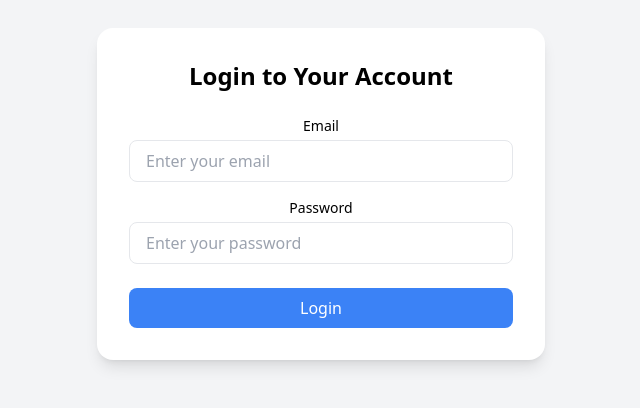
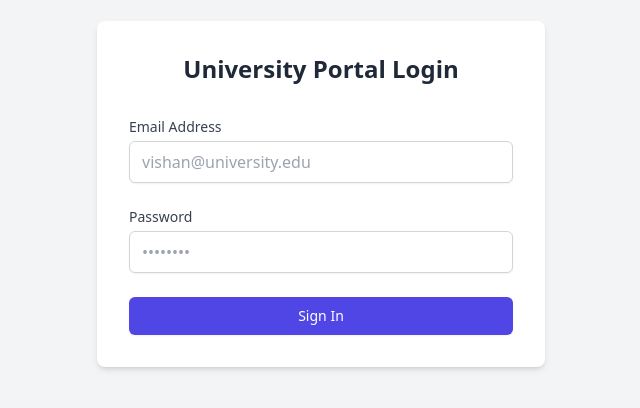
Before and after one commit to rishu458/NewAttend, a React (Create React App) app: page / in a window 1280 px wide. Shown: the part 206-614 px from the top of the page, without its empty margins (319-959 px from the left). Built offline with nearby package versions, Linux system fonts and the light colour scheme.

Commit message:
Login panel updated2

```diff
--- a/src/App.js
+++ b/src/App.js
@@ -1,18 +1,41 @@
-import logo from './logo.svg';
-import './App.css';
+import { BrowserRouter as Router, Routes, Route, Navigate } from 'react-router-dom';
 import 'tailwindcss/tailwind.css';
+
+// Import your components
+import Login from './components/login_panel';
 import Register from './components/Register';
 import RegisterCSV from './components/csv';
 import PasswordReset from './components/change_password';
 import LecturerRegister from './components/Lec_Register';
-import Login from './components/login_panel';
 
+// Mock Dashboard Components (Replace these with your actual files)
+const StudentDashboard = () => <div className="p-10"><h1>Student Dashboard</h1></div>;
+const LecturerDashboard = () => <div className="p-10"><h1>Lecturer Dashboard</h1></div>;
 
 function App() {
   return (
-    <div className="App">
-      <Login />
-    </div>
+    <Router>
+      <div className="App">
+        <Routes>
+          {/* Default Route: Show Login */}
+          <Route path="/" element={<Login />} />
+
+          {/* Dashboard Routes */}
+          <Route path="/student-dashboard" element={<StudentDashboard />} />
+          <Route path="/lecturer-dashboard" element={<LecturerDashboard />} />
+
+          {/* Other Routes
+          <Route path="/register" element={<Register />} />
+          <Route path="/register-csv" element={<RegisterCSV />} />
+          <Route path="/reset-password" element={<PasswordReset />} />
+          <Route path="/lecturer-register" element={<LecturerRegister />} />
+          */}
+
+          {/* Catch-all: Redirect unknown paths back to Login */}
+          <Route path="*" element={<Navigate to="/" />} />
+        </Routes>
+      </div>
+    </Router>
   );
 }
 
--- a/src/components/login_panel.js
+++ b/src/components/login_panel.js
@@ -1,128 +1,93 @@
-import React, { useState } from "react";
+import React, { useState } from 'react';
+import { useNavigate } from 'react-router-dom';
 
-export default function Login() {
+const LoginPanel = () => {
+  const [email, setEmail] = useState('');
+  const [password, setPassword] = useState('');
+  const [error, setError] = useState('');
+  const navigate = useNavigate();
 
-  const [formData, setFormData] = useState({
-    email: "",
-    password: ""
-  });
-
-  const [loading, setLoading] = useState(false);
-  const [error, setError] = useState("");
-  const [success, setSuccess] = useState("");
-
-  // Handle input change
-  const handleChange = (e) => {
-    setFormData({
-      ...formData,
-      [e.target.name]: e.target.value
-    });
-  };
-
-  // Handle form submit
   const handleSubmit = async (e) => {
     e.preventDefault();
-    setLoading(true);
-    setError("");
-    setSuccess("");
+    setError('');
 
     try {
-      const response = await fetch("http://localhost:5000/api/login", {
-        method: "POST",
+      const response = await fetch('http://localhost:5000/api/login', {
+        method: 'POST',
         headers: {
-          "Content-Type": "application/json"
+          'Content-Type': 'application/json',
         },
-        body: JSON.stringify(formData)
+        body: JSON.stringify({ email, password }),
       });
 
       const data = await response.json();
 
-      if (!response.ok) {
-        throw new Error(data.message || "Login failed");
+      if (response.ok) {
+        // 1. Store the token
+        localStorage.setItem("token", data.token);
+
+        // 2. Navigate based on role
+        if (data.role === "lecturer") {
+          navigate("/lecturer-dashboard");
+        } else {
+          navigate("/student-dashboard");
+        }
+      } else {
+        setError(data.message || 'Login failed. Please check your credentials.');
       }
-
-      // Save token (optional)
-      localStorage.setItem("token", data.token);
-
-      // ✅ Show success message instead of navigating
-      setSuccess("Login successful!");
-
-      // navigate("/dashboard"); ❌ commented out
-
     } catch (err) {
-      setError(err.message);
+      setError('Server error. Please try again later.');
     }
-
-    setLoading(false);
   };
 
   return (
-    <div className="min-h-screen flex items-center justify-center bg-gray-100">
-
-      <div className="bg-white p-8 rounded-2xl shadow-lg w-full max-w-md">
-
-        <h2 className="text-2xl font-bold text-center mb-6">
-          Login to Your Account
+    <div className="min-h-screen flex items-center justify-center bg-gray-100 px-4">
+      <div className="max-w-md w-full bg-white rounded-lg shadow-md p-8">
+        <h2 className="text-2xl font-bold text-center text-gray-800 mb-8">
+          University Portal Login
         </h2>
 
-        {/* ❌ Error */}
-        {error && (
-          <p className="text-red-500 text-sm mb-4 text-center">
-            {error}
-          </p>
-        )}
+        <form onSubmit={handleSubmit} className="space-y-6">
+          {error && (
+            <div className="bg-red-50 border-l-4 border-red-500 text-red-700 p-4 mb-4 text-sm">
+              {error}
+            </div>
+          )}
 
-        {/* ✅ Success */}
-        {success && (
-          <p className="text-green-500 text-sm mb-4 text-center">
-            {success}
-          </p>
-        )}
-
-        <form onSubmit={handleSubmit}>
-
-          {/* Email */}
-          <div className="mb-4">
-            <label className="block mb-1 text-sm font-medium">
-              Email
-            </label>
+          <div>
+            <label className="block text-sm font-medium text-gray-700">Email Address</label>
             <input
               type="email"
-              name="email"
               required
-              onChange={handleChange}
-              className="w-full px-4 py-2 border rounded-lg focus:outline-none focus:ring-2 focus:ring-blue-400"
-              placeholder="Enter your email"
+              className="mt-1 block w-full px-3 py-2 border border-gray-300 rounded-md shadow-sm focus:outline-none focus:ring-indigo-500 focus:border-indigo-500"
+              placeholder="vishan@university.edu"
+              value={email}
+              onChange={(e) => setEmail(e.target.value)}
             />
           </div>
 
-          {/* Password */}
-          <div className="mb-6">
-            <label className="block mb-1 text-sm font-medium">
-              Password
-            </label>
+          <div>
+            <label className="block text-sm font-medium text-gray-700">Password</label>
             <input
               type="password"
-              name="password"
               required
-              onChange={handleChange}
-              className="w-full px-4 py-2 border rounded-lg focus:outline-none focus:ring-2 focus:ring-blue-400"
-              placeholder="Enter your password"
+              className="mt-1 block w-full px-3 py-2 border border-gray-300 rounded-md shadow-sm focus:outline-none focus:ring-indigo-500 focus:border-indigo-500"
+              placeholder="••••••••"
+              value={password}
+              onChange={(e) => setPassword(e.target.value)}
             />
           </div>
 
-          {/* Button */}
           <button
             type="submit"
-            disabled={loading}
-            className="w-full bg-blue-500 text-white py-2 rounded-lg hover:bg-blue-600 transition"
+            className="w-full flex justify-center py-2 px-4 border border-transparent rounded-md shadow-sm text-sm font-medium text-white bg-indigo-600 hover:bg-indigo-700 focus:outline-none focus:ring-2 focus:ring-offset-2 focus:ring-indigo-500 transition-colors"
           >
-            {loading ? "Logging in..." : "Login"}
+            Sign In
           </button>
-
         </form>
-
       </div>
     </div>
   );
-}
+};
+
+export default LoginPanel;
```
Also changed, not shown: src/pages/lecturer_page.js (added), src/pages/student_page.js (added).
